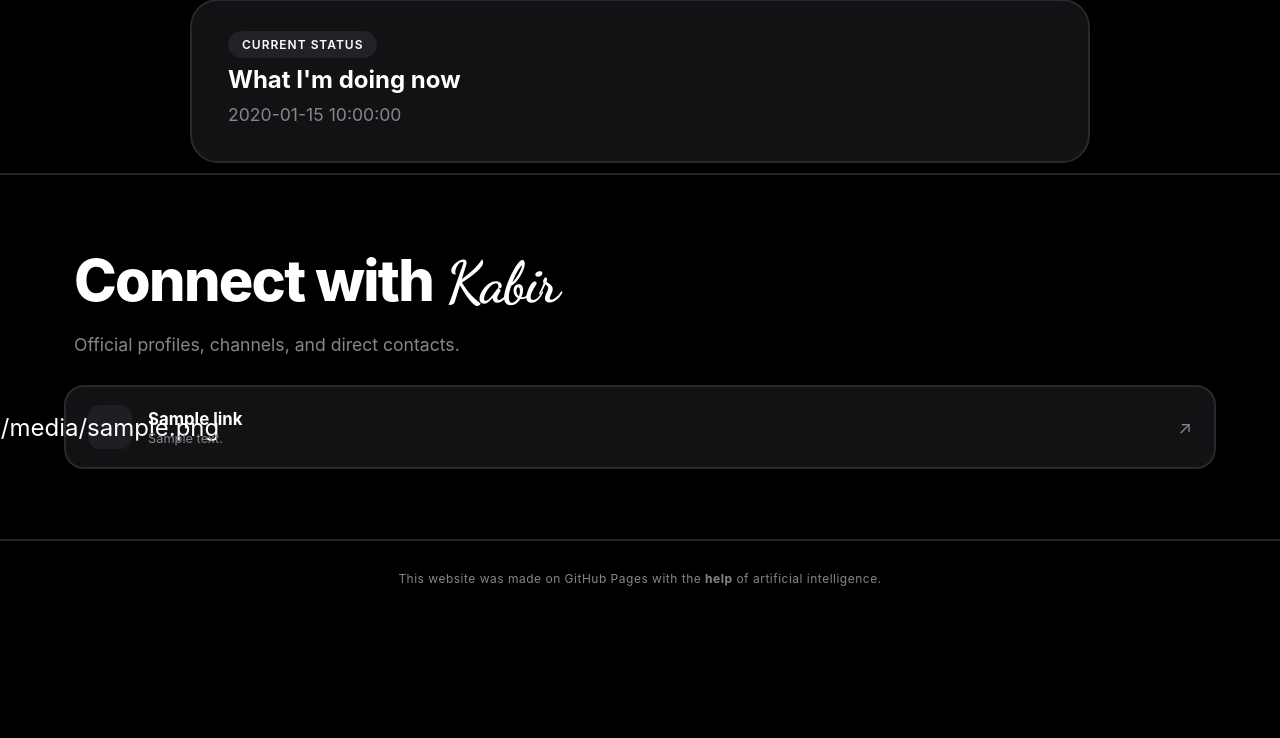
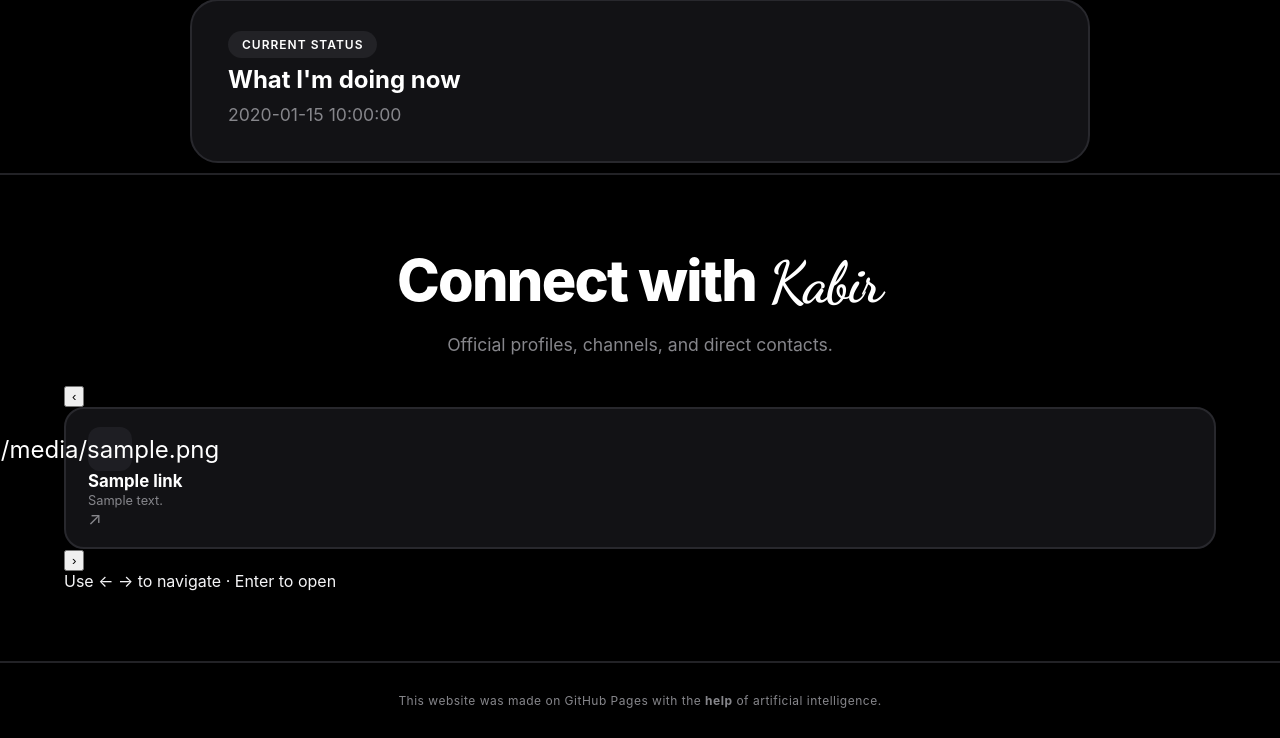
Before and after one commit to Aajukubaa/Aajukubaa.github.io, a Python web app: template templates/index.html.j2 in a window 1280 px wide. Shown: the part 1092-1830 px from the top of the page. Before the commit the page ends 1678 px from the top, so only its background shows below. Run offline with Jinja, Linux system fonts and the light colour scheme; the template is opened without the code that fills it: most values are stand-ins (such as "Sample title", 1, 10 or a date in 2020); grey boxes marked "Sample" are stand-in pictures.

Commit message:
Redesign Connect section to carousel layout and prepare for custom audio visualizer

```diff
--- a/templates/index.html.j2
+++ b/templates/index.html.j2
@@ -70,20 +70,29 @@
         </section>
 
         <section class="connect-section">
-            <div style="max-width: 1300px; margin: 0 auto 30px auto; padding: 0 10px;">
+            <div style="max-width: 1300px; margin: 0 auto 30px auto; padding: 0 10px; text-align:center;">
                 <h2 class="section-header-title">Connect with <span class="kabir-cursive">Kabir</span></h2>
                 <p class="section-subtitle" style="margin-bottom: 25px;">Official profiles, channels, and direct contacts.</p>
             </div>
 
-            <div class="connect-grid">
+            <!-- Redesigned carousel-style connect section inspired by reference image -->
+            <div class="connect-carousel" aria-label="Connect carousel">
+                <button class="carousel-btn carousel-prev" aria-label="Previous">‹</button>
+                <div class="carousel-track" role="list">
                     {% for link in connect_links %}
-                <a href="{{ link.url }}"{% if not link.url.startswith('mailto:') %} target="_blank"{% endif %} class="connect-card">
+                    <a href="{{ link.url }}"{% if not link.url.startswith('mailto:') %} target="_blank"{% endif %} class="connect-card carousel-card" role="listitem" data-index="{{ loop.index0 }}">
+                        <div class="connect-card-inner">
                             <div class="connect-icon">{{ link.icon }}</div>
                             <div class="connect-details"><h4>{{ link.name }}</h4><p>{{ link.desc }}</p></div>
                             <div class="connect-arrow">↗</div>
+                        </div>
                     </a>
                     {% endfor %}
                 </div>
+                <button class="carousel-btn carousel-next" aria-label="Next">›</button>
+            </div>
+
+            <div class="connect-carousel-caption" aria-hidden="true">Use ← → to navigate · Enter to open</div>
         </section>
     </div>
 
@@ -184,12 +193,12 @@
     <div id="shortcuts-modal" data-action="close-shortcuts" style="display:none; position:fixed; top:0; left:0; width:100vw; height:100vh; background:rgba(0,0,0,0.9); z-index:100000; justify-content:center; align-items:center;">
         <div class="shortcuts-box" style="background:#141416; border:2px solid #2e2e34; border-radius:24px; padding:40px; max-width:500px; width:90%;">
             <h3 style="color:#fff; margin-top:0; font-size:1.5rem;">Keyboard Shortcuts</h3>
-            <div class="shortcut-row" style="display:flex; justify-content:space-between; padding:10px 0; border-bottom:2px solid #222226; font-size:0.95rem;"><span>Switch to Overview</span><span><kbd class="kbd">1</kbd></span></div>
-            <div class="shortcut-row" style="display:flex; justify-content:space-between; padding:10px 0; border-bottom:2px solid #222226; font-size:0.95rem;"><span>Switch to Domains</span><span><kbd class="kbd">2</kbd></span></div>
-            <div class="shortcut-row" style="display:flex; justify-content:space-between; padding:10px 0; border-bottom:2px solid #222226; font-size:0.95rem;"><span>Switch to Projects</span><span><kbd class="kbd">3</kbd></span></div>
-            <div class="shortcut-row" style="display:flex; justify-content:space-between; padding:10px 0; border-bottom:2px solid #222226; font-size:0.95rem;"><span>Switch to Archive</span><span><kbd class="kbd">4</kbd></span></div>
-            <div class="shortcut-row" style="display:flex; justify-content:space-between; padding:10px 0; border-bottom:2px solid #222226; font-size:0.95rem;"><span>Search the Site</span><span><kbd class="kbd">Ctrl</kbd> <kbd class="kbd">K</kbd></span></div>
-            <div class="shortcut-row" style="display:flex; justify-content:space-between; padding:10px 0; border-bottom:2px solid #222226; font-size:0.95rem;"><span>Close Modal / Overlay</span><span><kbd class="kbd">Esc</kbd></span></div>
+            <div class="shortcut-row" style="display:flex; justify-content:space-between; padding:10px 0; border-bottom:2px solid #222226; font-size:0.95rem;"><span>Switch to Overview</span><span>1</span></div>
+            <div class="shortcut-row" style="display:flex; justify-content:space-between; padding:10px 0; border-bottom:2px solid #222226; font-size:0.95rem;"><span>Switch to Domains</span><span>2</span></div>
+            <div class="shortcut-row" style="display:flex; justify-content:space-between; padding:10px 0; border-bottom:2px solid #222226; font-size:0.95rem;"><span>Switch to Projects</span><span>3</span></div>
+            <div class="shortcut-row" style="display:flex; justify-content:space-between; padding:10px 0; border-bottom:2px solid #222226; font-size:0.95rem;"><span>Switch to Archive</span><span>4</span></div>
+            <div class="shortcut-row" style="display:flex; justify-content:space-between; padding:10px 0; border-bottom:2px solid #222226; font-size:0.95rem;"><span>Search the Site</span><span>Ctrl+K</span></div>
+            <div class="shortcut-row" style="display:flex; justify-content:space-between; padding:10px 0; border-bottom:2px solid #222226; font-size:0.95rem;"><span>Close Modal / Overlay</span><span>Esc</span></div>
             <button class="interactive-btn" style="width:100%; margin-top:20px;" data-action="close-shortcuts">Got It</button>
         </div>
     </div>
```
Lines whose indentation alone changed are shown as unchanged.
